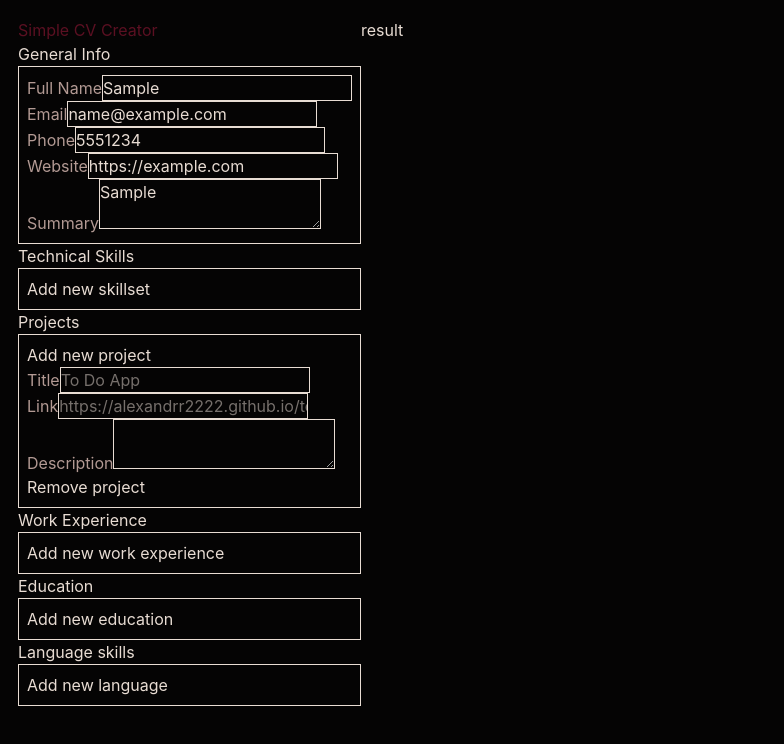
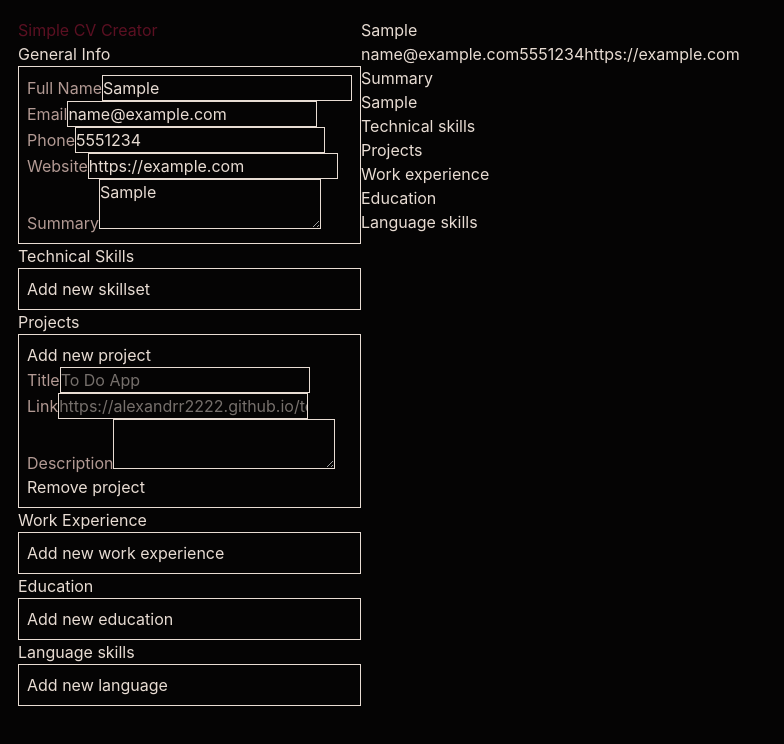
Before and after one commit to alexandrr2222/cv_application, a React (Vite) app: page / in a window 1280 px wide. Both pictures are taken after typing "Sample", "name@example.com", "5551234", "https://example.com", "Sample" into the empty fields and a click on the button "Add new project". Shown: the top 744 px of the page, without its empty margins (0-784 px from the left). Built offline with nearby package versions, Linux system fonts and the light colour scheme.

Commit message:
Add printing out side

```diff
--- a/src/App.tsx
+++ b/src/App.tsx
@@ -41,7 +41,14 @@ function App() {
         languages={languages}
         setLanguages={setLanguages}
       />
-      <PrintedCV />
+      <PrintedCV
+        generalInfo={generalInfo}
+        technicalSkills={technicalSkills}
+        projects={projects}
+        experience={experience}
+        education={education}
+        languages={languages}
+      />
     </main>
   );
 }
--- a/src/FormPanel.tsx
+++ b/src/FormPanel.tsx
@@ -4,7 +4,7 @@ import { Projects } from "./formPanelComponents/Projects";
 import { Experience } from "./formPanelComponents/Experience";
 import { Education } from "./formPanelComponents/Education";
 import { Languages } from "./formPanelComponents/Languages";
-import type { stateProps } from "./types";
+import type { StateProps } from "./types";
 
 export function FormPanel({
   generalInfo,
@@ -19,7 +19,7 @@ export function FormPanel({
   setEducation,
   languages,
   setLanguages,
-}: stateProps) {
+}: StateProps) {
   return (
     <div className="flex flex-col">
       <h1 className="text-dark-accent">Simple CV Creator</h1>
--- a/src/PrintedCV.tsx
+++ b/src/PrintedCV.tsx
@@ -1,3 +1,99 @@
-export function PrintedCV() {
-  return <h2>result</h2>;
+import type { StateProps } from "./types";
+
+export function PrintedCV({
+  generalInfo,
+  technicalSkills,
+  projects,
+  experience,
+  education,
+  languages,
+}: Omit<
+  StateProps,
+  | "setGeneralInfo"
+  | "setTechnicalSkills"
+  | "setProjects"
+  | "setExperience"
+  | "setEducation"
+  | "setLanguages"
+>) {
+  return (
+    <div>
+      <section>
+        <h1>{generalInfo.name}</h1>
+        <div>
+          <a href={"mailto:" + generalInfo.email}>{generalInfo.email}</a>
+          <a href={`tel:${generalInfo.phone.replace(/\s/g, "")}`}>
+            {generalInfo.phone}
+          </a>
+          <a href={generalInfo.website}>{generalInfo.website}</a>
+        </div>
+      </section>
+      <section>
+        <h2>Summary</h2>
+        <p>{generalInfo.summary}</p>
+      </section>
+      <section>
+        <h2>Technical skills</h2>
+        {technicalSkills.map((skill) => {
+          return (
+            <div id={skill.id}>
+              <h4>{skill.title}</h4>
+              <p>{skill.skills}</p>
+            </div>
+          );
+        })}
+      </section>
+      <section>
+        <h2>Projects</h2>
+        {projects.map((project) => {
+          return (
+            <div id={project.id}>
+              <div>
+                <h3>{project.title}</h3>
+                <a href={project.link}></a>
+              </div>
+              <p>{project.description}</p>
+            </div>
+          );
+        })}
+      </section>
+      <section>
+        <h2>Work experience</h2>
+        {experience.map((exp) => {
+          return (
+            <div id={exp.id}>
+              <div>
+                <h4>{exp.title}</h4>
+                <time dateTime={exp.date}>{exp.date}</time>
+              </div>
+              <p>{exp.companyName}</p>
+              <p>{exp.description}</p>
+            </div>
+          );
+        })}
+      </section>
+      <section>
+        <h2>Education</h2>
+        {education.map((ed) => {
+          return (
+            <div id={ed.id}>
+              <h4>{ed.title}</h4>
+              <p>{ed.description}</p>
+            </div>
+          );
+        })}
+      </section>
+      <section>
+        <h2>Language skills</h2>
+        {languages.map((lg) => {
+          return (
+            <div id={lg.id}>
+              <h4>{lg.title}</h4>
+              <p>{lg.description}</p>
+            </div>
+          );
+        })}
+      </section>
+    </div>
+  );
 }
--- a/src/types.ts
+++ b/src/types.ts
@@ -61,7 +61,7 @@ export type LangugagesProps = {
   setLanguages: Setter<LanguagesCategory[]>;
 };
 
-export type stateProps = GeneralInfoProps &
+export type StateProps = GeneralInfoProps &
   TechSkillsProps &
   ProjectsProps &
   ExperienceProps &
```
